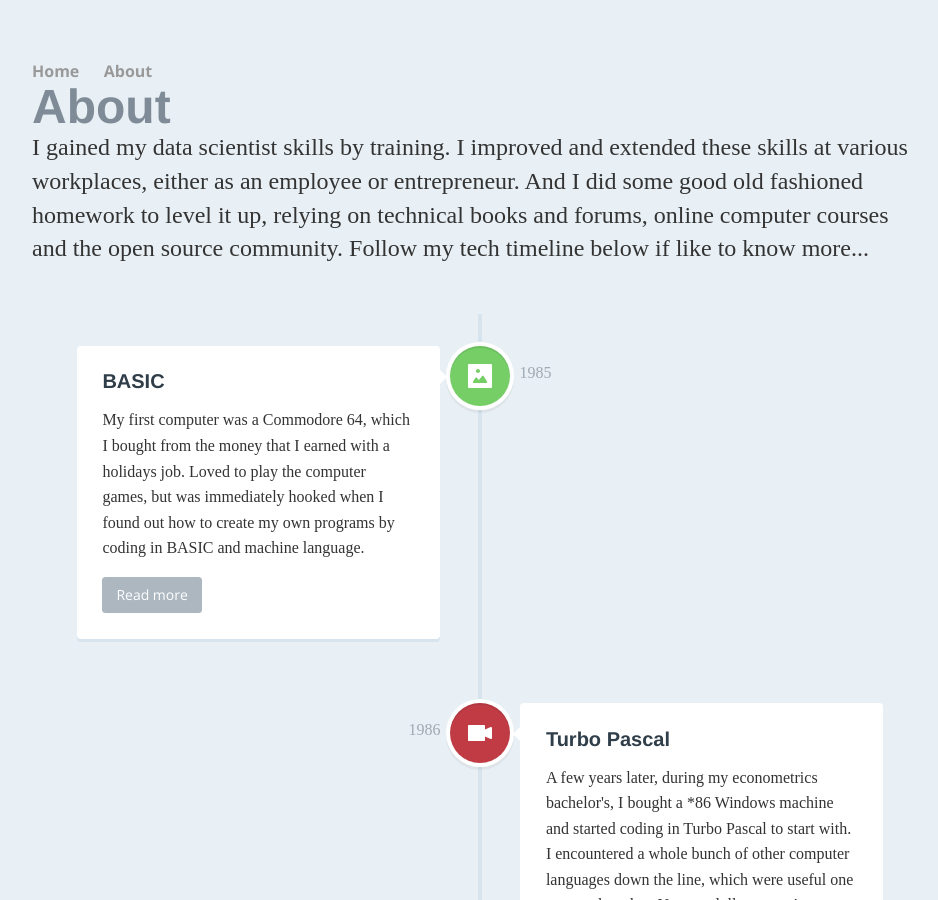
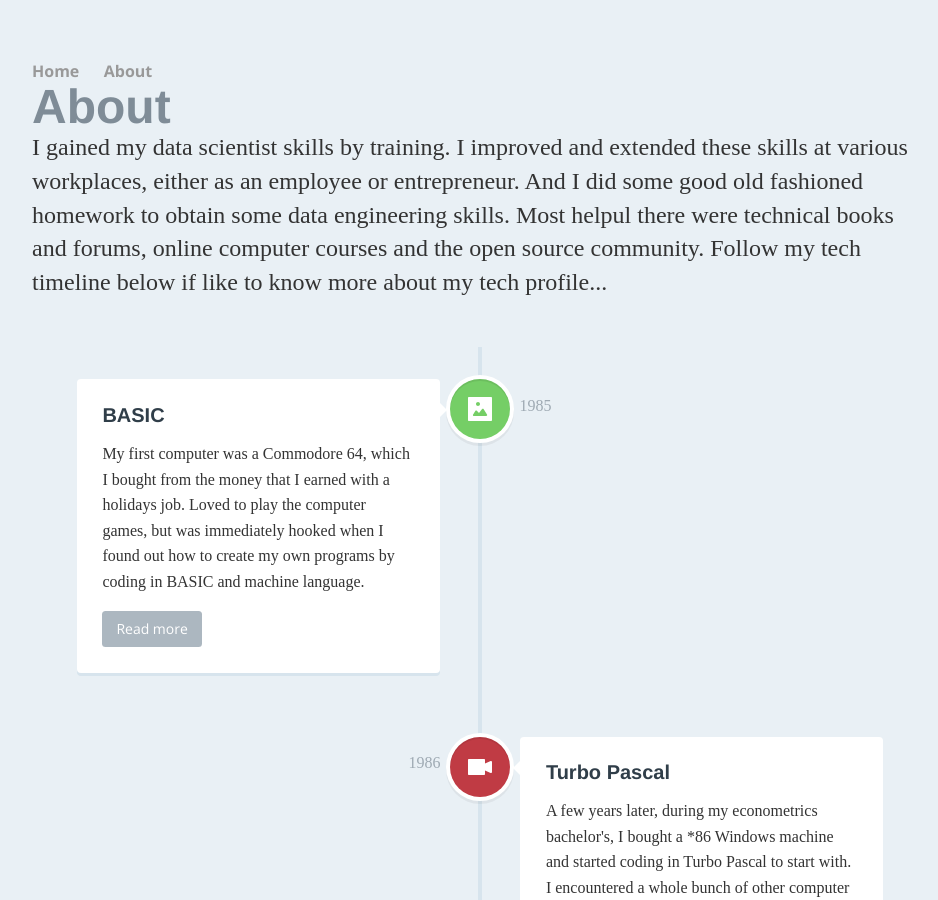
Before and after one commit to pjastam/pjastam.github.io, a Jekyll site: the page built from about/index.html, in a window 1280 px wide and 900 px high. Shown: the whole window, without its empty margins (160-1098 px from the left). Built offline with Jekyll 4.4.1, drawn with Linux system fonts in a browser that asks for light colours; nearby versions of some CDN libraries; some web fonts are replaced; a script that is not in the unit is left out.

Commit message:
Update content
Minor revision

```diff
--- a/about/index.html
+++ b/about/index.html
@@ -5,7 +5,7 @@
 
 <div class="about">
 	<h1>About</h1>
-	<p>I gained my data scientist skills by training. I improved and extended these skills  at various workplaces, either as an employee or entrepreneur. And I did some good old fashioned homework to level it up, relying on technical books and forums, online computer courses and the open source community. Follow my tech timeline below if like to know more...</a></p>
+	<p>I gained my data scientist skills by training. I improved and extended these skills at various workplaces, either as an employee or entrepreneur. And I did some good old fashioned homework to obtain some data engineering skills. Most helpul there were technical books and forums, online computer courses and the open source community. Follow my tech timeline below if like to know more about my tech profile...</a></p>
 </div>
 
 	<section id="cd-timeline" class="cd-container">
```
